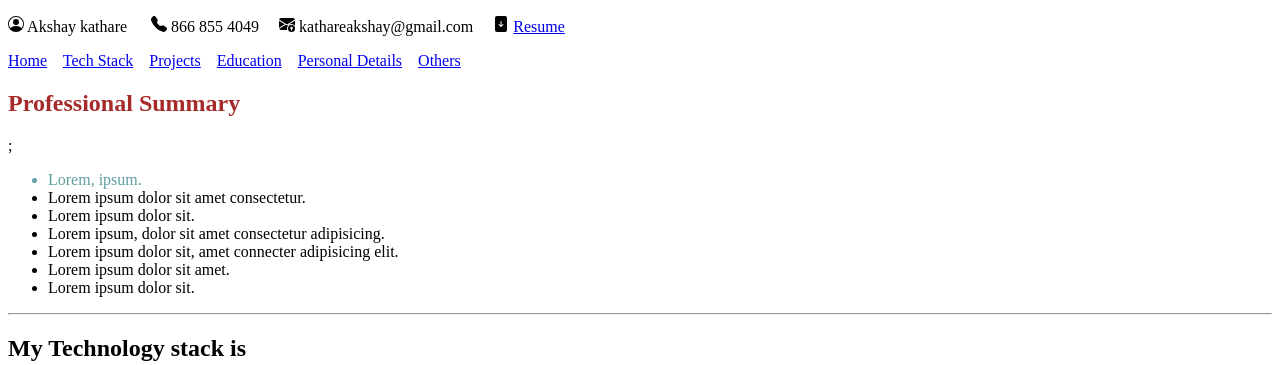
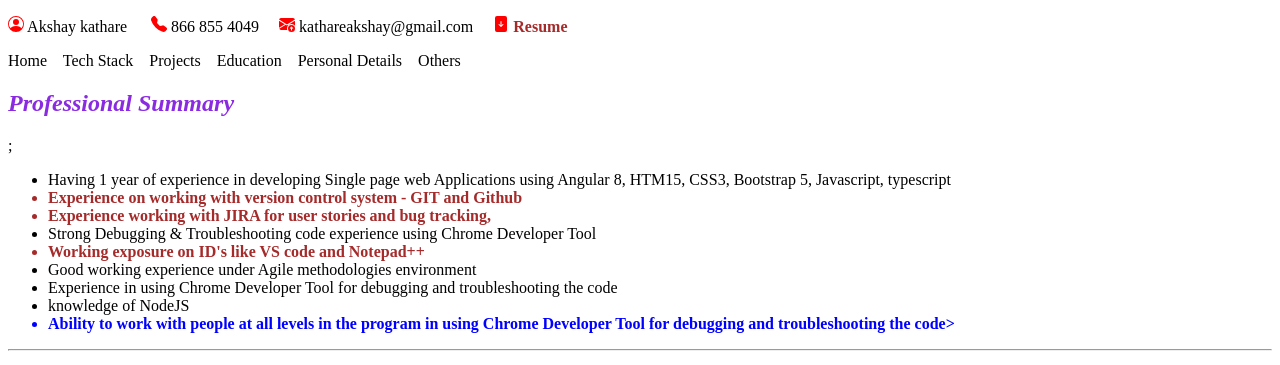
Before and after one commit to Akshaykathare/my-profile, a plain HTML site: page index.html in a window 1280 px wide. Shown: the top 365 px of the page. Drawn offline with Linux system fonts and the light colour scheme.

Commit message:
design css properties

```diff
--- a/index.html
+++ b/index.html
@@ -4,6 +4,39 @@
     <meta charset="UTF-8" />
     <meta name="viewport" content="width=device-width, initial-scale=1.0" />
     <title>My Profile</title>
+  <style>
+    #Resume {
+      color: brown;
+      font-weight: bolder;
+    }
+    .header{
+      color: cadetblue;
+      font-weight: bolder;
+    }
+    #summary {
+      color: blueviolet;
+      font-style: italic;
+    }
+    .design{
+      color: brown;
+      font-weight: bolder;
+    }
+    #fon{
+      color: blue;
+      font-weight: bolder;
+    }
+    a {
+  text-decoration: none;
+  color: black;
+}
+a{
+  color: ;
+}
+svg{
+  color: red;
+
+}
+  </style>
   </head>
   <body>
     <!-- Header section -->
@@ -24,7 +57,7 @@
             d="M0 8a8 8 0 1 1 16 0A8 8 0 0 1 0 8m8-7a7 7 0 0 0-5.468 11.37C3.242 11.226 4.805 10 8 10s4.757 1.225 5.468 2.37A7 7 0 0 0 8 1"
           />
         </svg>
-        Akshay kathare &nbsp;&nbsp;&nbsp;&nbsp;
+        Akshay kathare  &nbsp;&nbsp;&nbsp;&nbsp;
         <svg
           xmlns="http://www.w3.org/2000/svg"
           width="16"
@@ -58,7 +91,7 @@
         <svg xmlns="http://www.w3.org/2000/svg" width="16" height="16" fill="currentColor" class="bi bi-file-arrow-down-fill" viewBox="0 0 16 16">
   <path d="M12 0H4a2 2 0 0 0-2 2v12a2 2 0 0 0 2 2h8a2 2 0 0 0 2-2V2a2 2 0 0 0-2-2M8 5a.5.5 0 0 1 .5.5v3.793l1.146-1.147a.5.5 0 0 1 .708.708l-2 2a.5.5 0 0 1-.708 0l-2-2a.5.5 0 1 1 .708-.708L7.5 9.293V5.5A.5.5 0 0 1 8 5"/>
 </svg>
-        <a href="assets\OMKAR SAGALE Nov 2023 (2).pdf" Download >Resume</a></h2>
+        <a href="assets\OMKAR SAGALE Nov 2023 (2).pdf" Download id="Resume" >Resume</a></h2>
 
       </p>
     </header>
@@ -68,8 +101,8 @@
     <nav>
       <a href="#home">Home</a>&nbsp;&nbsp;&nbsp;
       <a href="stack.html">Tech Stack</a>&nbsp;&nbsp;&nbsp;
-      <a href="#project">Projects</a>&nbsp;&nbsp;&nbsp;
-      <a href="#education">Education</a>&nbsp;&nbsp;&nbsp;
+      <a href="project.html">Projects</a>&nbsp;&nbsp;&nbsp;
+      <a href="educational.html">Education</a>&nbsp;&nbsp;&nbsp;
       <a href="personalDetails.html">Personal Details</a>&nbsp;&nbsp;&nbsp;
       <a href="others.html">Others</a>&nbsp;&nbsp;&nbsp;
     </nav>
@@ -81,23 +114,25 @@
       <!-- HOME Section -->
 
       <section id="home">
-        <h2 style="color: brown;">Professional Summary</h2>;
+        <h2 id="summary">Professional Summary</h2>;
 
 
         <ul>
-          <li style="color: cadetblue;">Lorem, ipsum.</li>
+          <li > Having 1 year of experience in developing Single page web Applications using Angular 8, HTM15, CSS3, Bootstrap 5, Javascript, typescript</li>
 
-          <li>Lorem ipsum dolor sit amet consectetur.</li>
+          <li class="design">Experience on working with version control system - GIT and Github</li>
 
-          <li>Lorem ipsum dolor sit.</li>
+          <li class="design">Experience working with JIRA for user stories and bug tracking, </li>
 
-          <li>Lorem ipsum, dolor sit amet consectetur adipisicing.</li>
+          <li>Strong Debugging & Troubleshooting code experience using Chrome Developer Tool</li>
 
-          <li>Lorem ipsum dolor sit, amet connecter adipisicing elit.</li>
+          <li class="design">Working exposure on ID's like VS code and Notepad++</li>
 
-          <li>Lorem ipsum dolor sit amet.</li>
+          <li>Good working experience under Agile methodologies environment</li>
 
-          <li>Lorem ipsum dolor sit.</li>
+          <li>Experience in using Chrome Developer Tool for debugging and troubleshooting the code</li>
+          <li>knowledge of NodeJS</li>
+          <li id="fon">Ability to work with people at all levels in the program in using Chrome Developer Tool for debugging and troubleshooting the code></li>
         </ul>
       </section>
     </section>
@@ -107,7 +142,7 @@
 
     <section id="techStack">
 
-      <h2>My Technology stack is</h2>
+      <h2 class="header">Technology stack is</h2>
 
 
 
@@ -121,7 +156,7 @@
 
     <section id="project">
 
-      <h2>Projects</h2>
+      <h2 class="header">Projects</h2>
 
 
 
@@ -135,14 +170,14 @@
 
     <section id="education">
 
-      <h2>Education Details</h2>
+      <h2 class="header"> Details</h2>
 
 
 
     </section>
     <section id="education">
 
-        <h2>Personal Details</h2>
+        <h2 class="header"> Personal Details</h2>
 
 
 
```
Also changed, not shown: project.html (added, +29 -0 lines).
